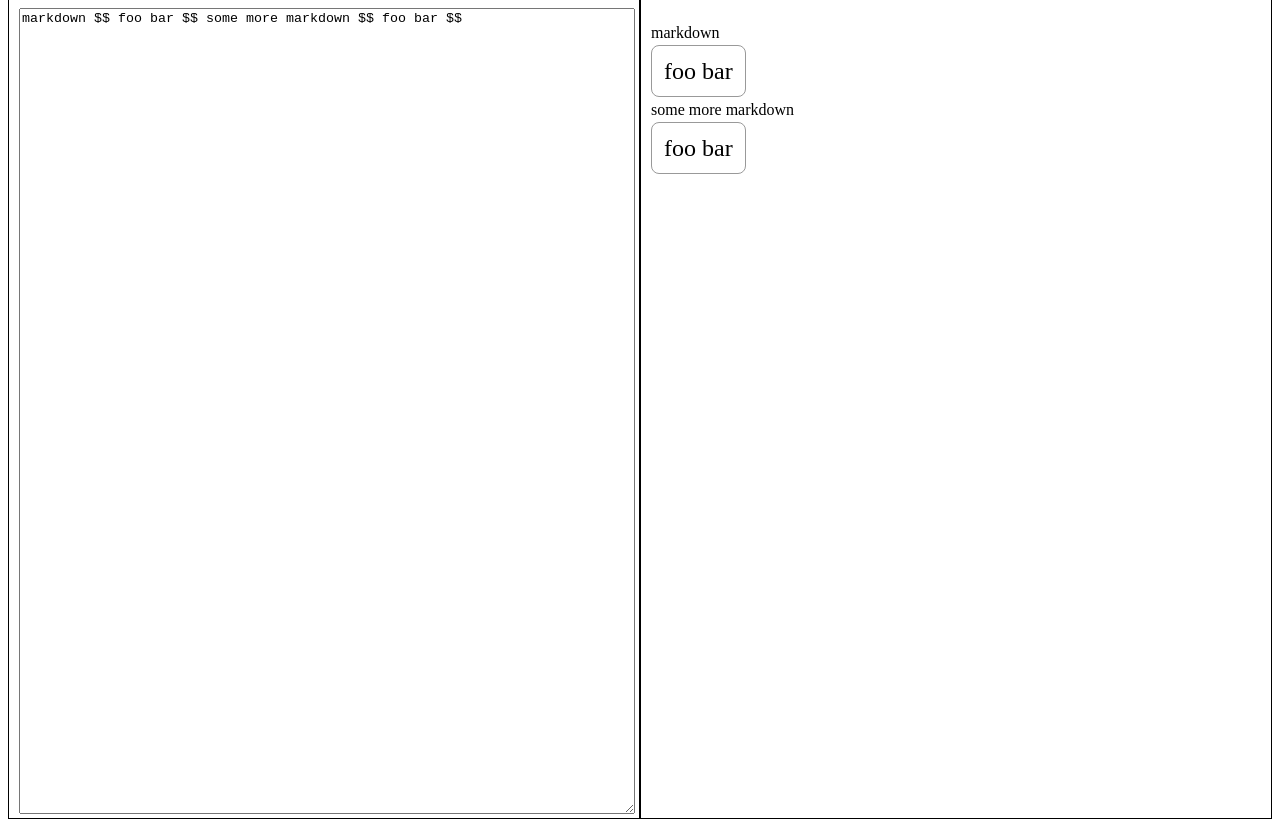
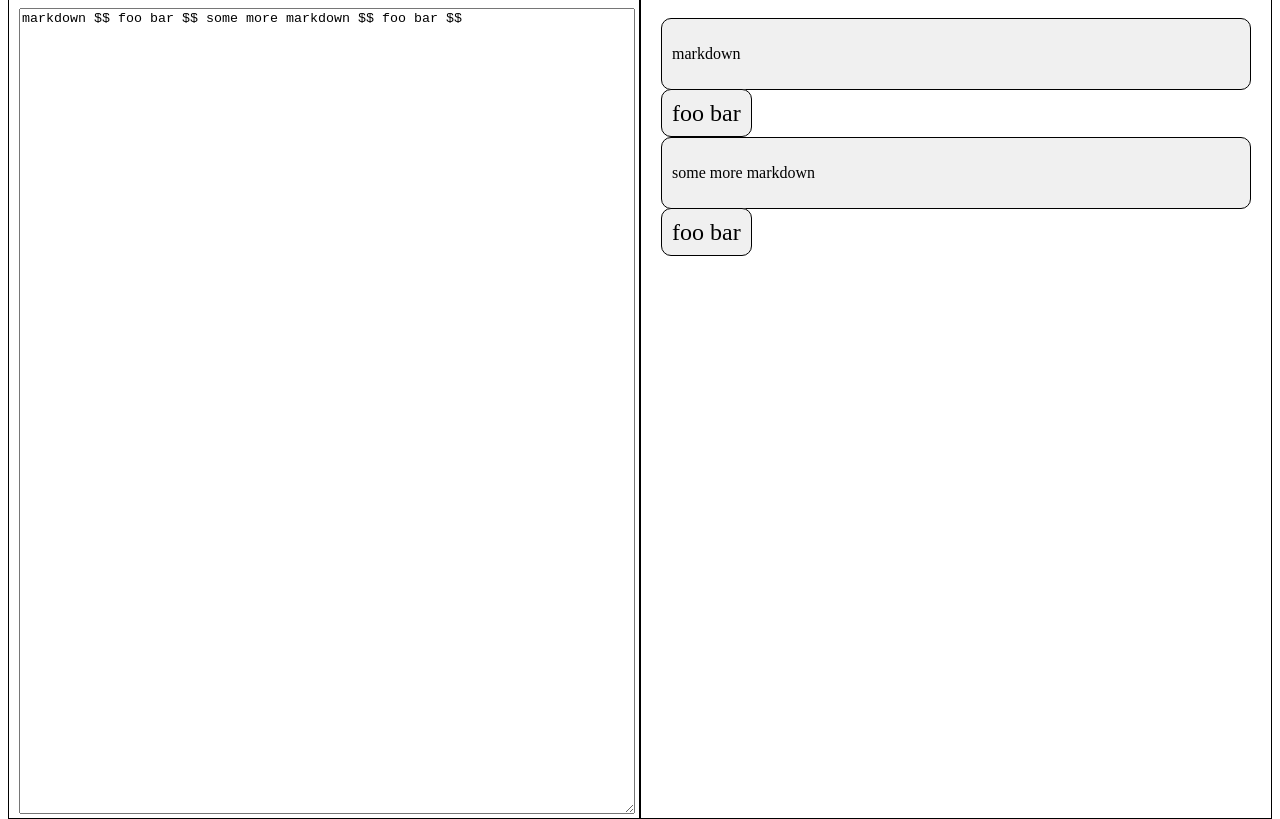
Before and after one commit to Galz648/PED, a Next.js app: page / in a window 1280 px wide. Built offline with nearby package versions, Linux system fonts and the light colour scheme.

Commit message:
add simple styling

```diff
--- a/app/components/MathliveContainer.tsx
+++ b/app/components/MathliveContainer.tsx
@@ -18,7 +18,7 @@ declare global {
 
 
 
-function MathliveBlock({ block, state, dispatch }: { block: Block, state: State, dispatch: Dispatch<Action> }) {
+function MathliveBlock({ block, state, dispatch, style }: { block: Block, state: State, dispatch: Dispatch<Action>, style?: React.CSSProperties }) {
   // const [value, setValue] = useState('\\sqrt{x}')
   // const [value, _] = useState(initialValue)
 
@@ -46,7 +46,7 @@ function MathliveBlock({ block, state, dispatch }: { block: Block, state: State,
   return (
     <math-field ref={mf} onInput={(evt) => {
       dispatch({ type: ActionType.UPDATE_BLOCK, payload: { id: block.id, newContent: evt.target.value } })
-    }}>
+    }} style={style}>
       {block.content}
     </math-field>
   )
--- a/app/components/RenderView.tsx
+++ b/app/components/RenderView.tsx
@@ -14,16 +14,31 @@ interface renderProps {
     id?: string;
 }
 export const RenderView = ({ blocks, state, dispatch, style, id }: renderProps) => {
+    const mdStyle = {
+        backgroundColor: '#f0f0f0',
+        padding: '10px',
+        border: '1px solid black',
+        borderRadius: '10px',
+        margin: '10px'
+    }
+
+    const latexStyle = {
+        backgroundColor: '#f0f0f0',
+        padding: '10px',
+        border: '1px solid black',
+        borderRadius: '10px',
+        margin: '10px'
+    }
     return <div style={style} id={id}>
         {blocks.map((block, index) => {
             block.type ? "markdown" : "latex"
             return (
                 <div key={index}>
                     {block.type === "markdown" ? (
-                        <MdView content={block.content}/>
+                        <MdView content={block.content} style={mdStyle} />
                     ) : (
                         // <div>latex block:   {block.content}</div>
-                        <MathliveBlock block={block} state={state} dispatch={dispatch}/>
+                        <MathliveBlock block={block} state={state} dispatch={dispatch} style={latexStyle}/>
                     )}
                 </div>
             );
--- a/app/components/mdView.tsx
+++ b/app/components/mdView.tsx
@@ -2,8 +2,8 @@
 import React, { Dispatch } from "react";
 import ReactMarkdown from "react-markdown";
 
-const MdView = ({ content }: { content: string }) => {
-    return <ReactMarkdown >{`${content}`}</ReactMarkdown>;
+const MdView = ({ content, style }: { content: string, style?: React.CSSProperties }) => {
+    return <div style={style}><ReactMarkdown >{`${content}`}</ReactMarkdown></div>;
 };
 
 export default MdView;
```
